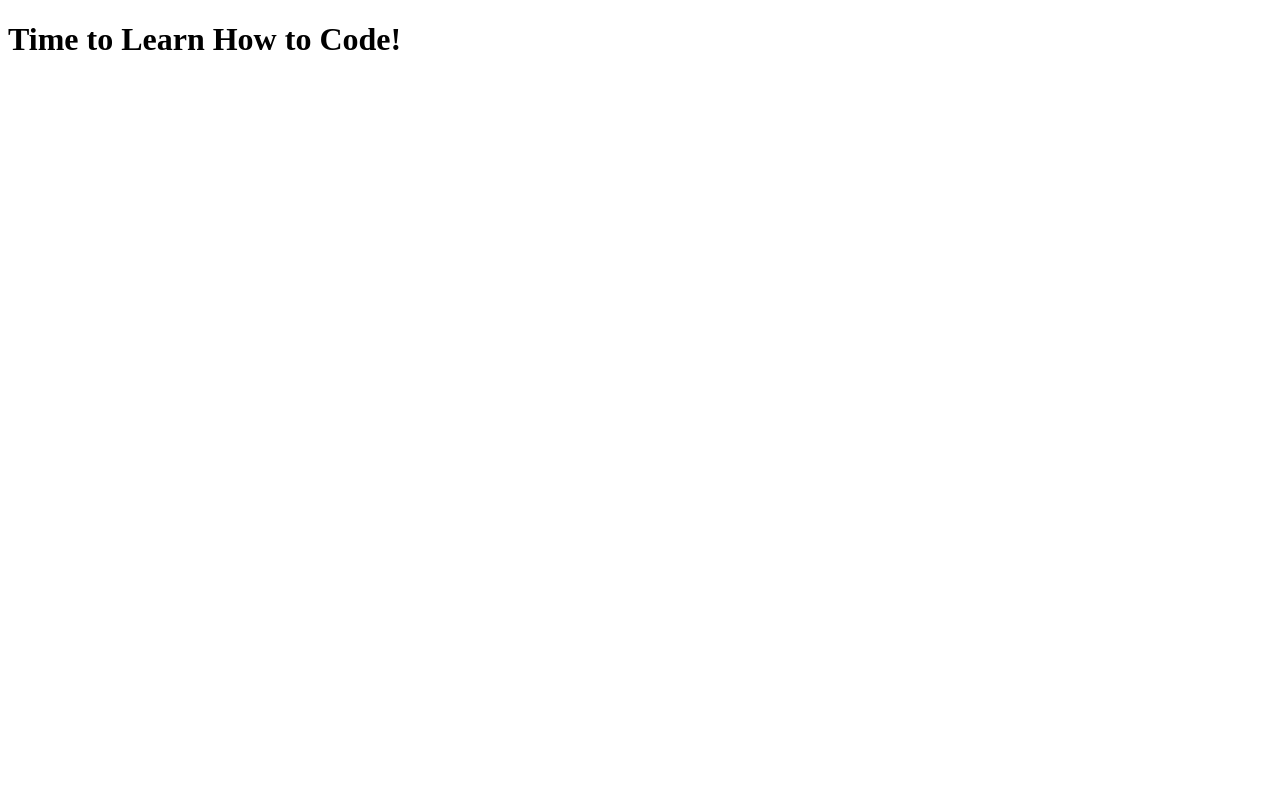
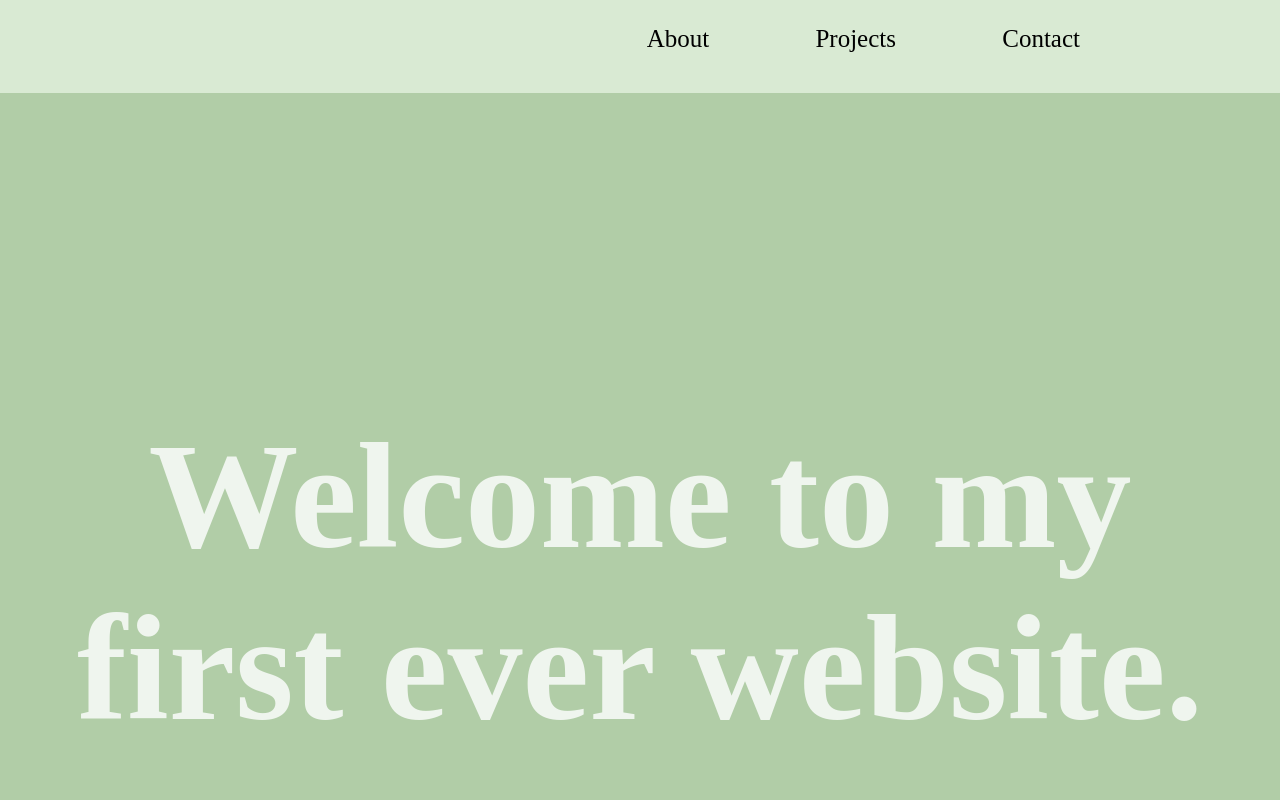
Before and after one commit to Jando-G/Jando-G.github.io, a plain HTML site: page index.html in a window 1280 px wide. Shown: the top 800 px of the page. Drawn offline with Linux system fonts and the light colour scheme.

Commit message:
added stuff who cares

```diff
--- a/index.html
+++ b/index.html
@@ -1,9 +1,15 @@
 <!DOCTYPE html>
 <html>
 <head>
+    <link rel="stylesheet" href="styles.css">
+    <nav class=navigation>About Projects Contact</nav>
     <title>Jandotopia</title>
 </head>
 <body>
-    <h1>Time to Learn How to Code!</h1>
+    <h1 class=Welcome>Welcome to my first ever website.</h1>
+    <h2>About Me</h2>
+<footer>
+    <p>Made by Alejandro Gutierrez 2021</p>
+</footer>
 </body>
 </htlm>
--- /dev/null
+++ b/styles.css
@@ -0,0 +1,32 @@
+body {
+    background-color: #d9ead3;
+    text-align: center;
+    padding: 0;
+    margin: 0;
+}
+
+h2 {
+    font-size: 50px
+}
+
+nav {
+    word-spacing: 100px;
+    text-align: right;
+    padding-right: 200px;
+    padding-top:25px;
+    font-size: 25px;
+}
+
+footer {
+    color: #484848;
+}
+
+.Welcome {
+    background-color: #b1cda7;
+    font-size: 150px;
+    padding-top: 317px;
+    padding-bottom: 633px;
+    margin-bottom: auto;
+    margin-top: 40px;
+    color: #eff5ee;
+}
```
